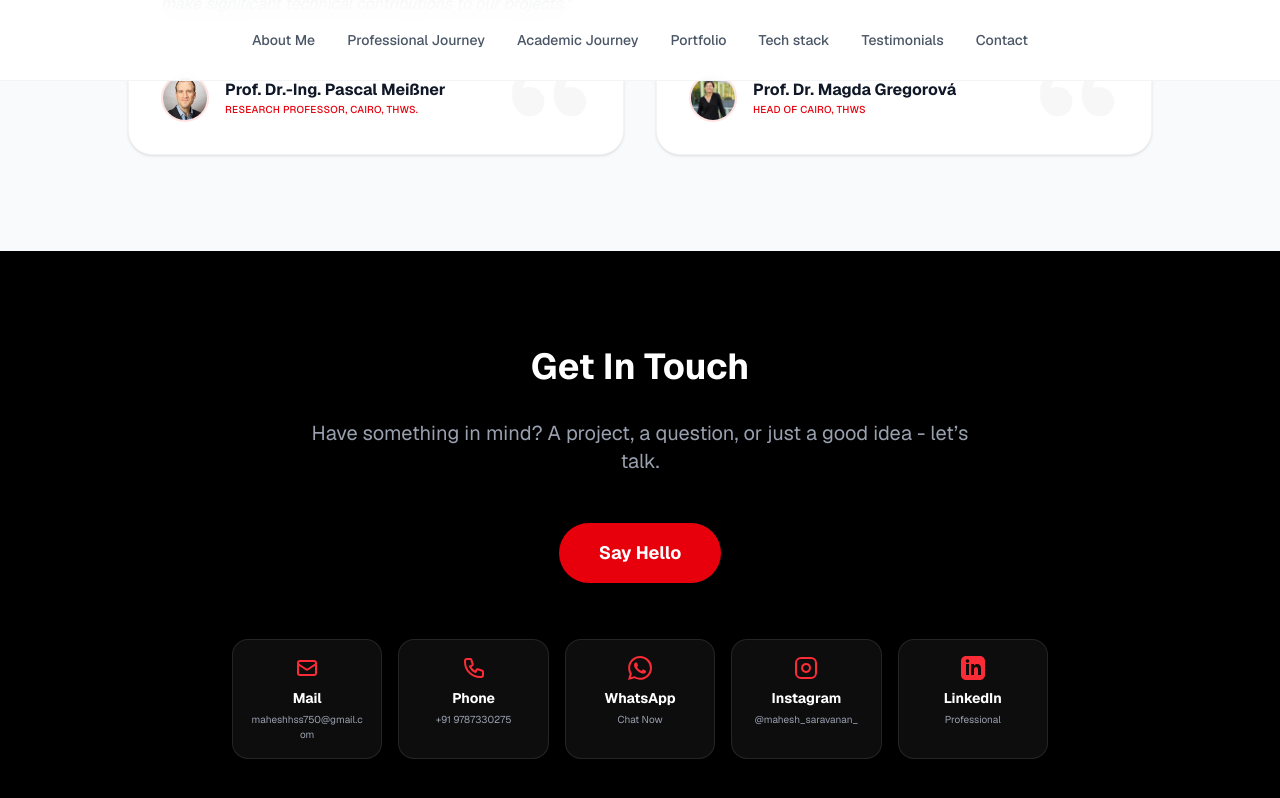
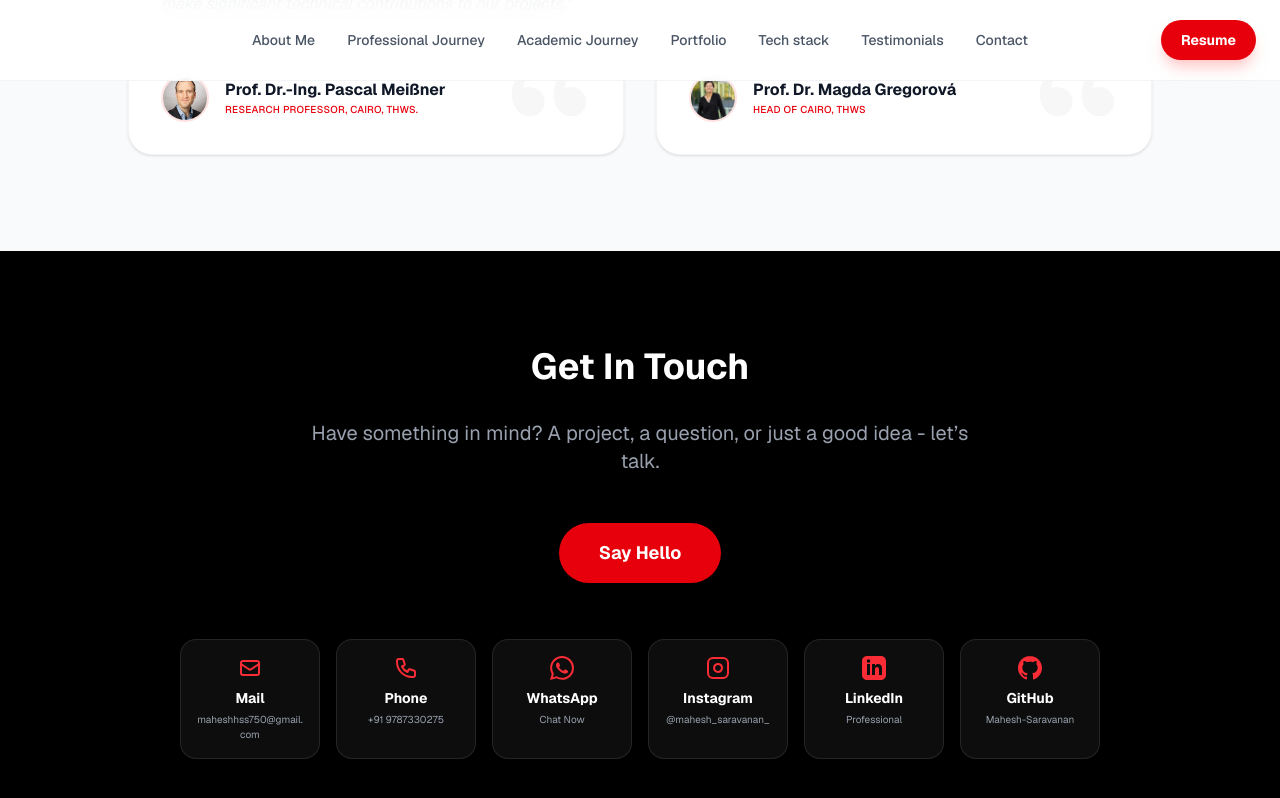
Before and after one commit to Mahesh-Saravanan/Personal-site, a Next.js app: page / in a window 1280 px wide. Both pictures are taken after a click on the button "Say Hello". Shown: the part 5703-6501 px from the top of the page. Built offline with nearby package versions, Linux system fonts and the light colour scheme.

Commit message:
Added Resume download button and git link

```diff
--- a/app/page.tsx
+++ b/app/page.tsx
@@ -147,8 +147,9 @@
     <div className="min-h-screen bg-white text-black font-sans selection:bg-red-100 overflow-x-hidden">
       {/* Navigation */}
       <nav className={`fixed top-0 left-0 right-0 z-50 bg-white/90 backdrop-blur-md border-b border-gray-100 transition-transform duration-300 ${isNavVisible ? 'translate-y-0' : '-translate-y-full'}`}>
-        <div className="max-w-7xl mx-auto px-6 h-20 flex items-center justify-center relative">
-          <div className="hidden md:flex items-center gap-8">
+        <div className="max-w-7xl mx-auto px-6 h-20 flex items-center justify-between relative">
+          <div className="flex-1"></div>
+          <div className="hidden md:flex items-center gap-8 justify-center">
             {sections.map((section) => (
               <Link
                 key={section.name}
@@ -160,11 +161,20 @@
               </Link>
             ))}
           </div>
-          {/* Mobile Menu Button Placeholder */}
-          <button className="md:hidden absolute right-6 p-2 text-gray-600">
-            <span className="sr-only">Open menu</span>
-            <svg className="w-6 h-6" fill="none" stroke="currentColor" viewBox="0 0 24 24"><path strokeLinecap="round" strokeLinejoin="round" strokeWidth={2} d="M4 6h16M4 12h16M4 18h16" /></svg>
-          </button>
+          <div className="flex-1 flex justify-end items-center gap-4">
+            <a
+              href="/resume.pdf"
+              download="Mahesh_Saravanan_Resume.pdf"
+              className="px-5 py-2.5 bg-red-600 text-white text-sm font-bold rounded-full hover:bg-red-700 transition-all shadow-lg shadow-red-200"
+            >
+              Resume
+            </a>
+            {/* Mobile Menu Button Placeholder */}
+            <button className="md:hidden p-2 text-gray-600">
+              <span className="sr-only">Open menu</span>
+              <svg className="w-6 h-6" fill="none" stroke="currentColor" viewBox="0 0 24 24"><path strokeLinecap="round" strokeLinejoin="round" strokeWidth={2} d="M4 6h16M4 12h16M4 18h16" /></svg>
+            </button>
+          </div>
         </div>
       </nav>
 
@@ -579,6 +589,12 @@
                         icon: <path d="M19 0h-14c-2.761 0-5 2.239-5 5v14c0 2.761 2.239 5 5 5h14c2.762 0 5-2.239 5-5v-14c0-2.761-2.238-5-5-5zm-11 19h-3v-11h3v11zm-1.5-12.268c-.966 0-1.75-.79-1.75-1.764s.784-1.764 1.75-1.764 1.75.79 1.75 1.764-.783 1.764-1.75 1.764zm13.5 12.268h-3v-5.604c0-3.368-4-3.113-4 0v5.604h-3v-11h3v1.765c1.396-2.586 7-2.777 7 2.476v6.759z" />,
                         desc: "Professional"
                       },
+                      {
+                        label: "GitHub",
+                        href: "https://github.com/Mahesh-Saravanan",
+                        icon: <path d="M12 0c-6.626 0-12 5.373-12 12 0 5.302 3.438 9.8 8.207 11.387.599.111.793-.261.793-.577v-2.234c-3.338.726-4.042-1.416-4.042-1.416-.546-1.387-1.333-1.756-1.333-1.756-1.089-.745.083-.729.083-.729 1.205.084 1.839 1.237 1.839 1.237 1.07 1.834 2.807 1.304 3.492.997.107-.775.418-1.305.762-1.604-2.665-.305-5.467-1.334-5.467-5.931 0-1.311.469-2.381 1.236-3.221-.124-.303-.535-1.524.117-3.176 0 0 1.008-.322 3.301 1.23.957-.266 1.983-.399 3.003-.404 1.02.005 2.047.138 3.006.404 2.291-1.552 3.297-1.23 3.297-1.23.653 1.653.242 2.874.118 3.176.77.84 1.235 1.911 1.235 3.221 0 4.609-2.807 5.624-5.479 5.921.43.372.823 1.102.823 2.222v3.293c0 .319.192.694.801.576 4.765-1.589 8.199-6.086 8.199-11.386 0-6.627-5.373-12-12-12z" />,
+                        desc: "Mahesh-Saravanan"
+                      },
                     ].map((link, i) => (
                       <motion.a
                         key={link.label}
@@ -592,7 +608,7 @@
                         className="flex-1 min-w-[140px] max-w-[190px] p-4 bg-white/5 border border-white/10 rounded-2xl hover:bg-white/10 transition-colors group"
                       >
                         <div className="text-red-500 mb-2 flex justify-center">
-                          <svg className="w-6 h-6" fill={link.isWhatsApp || link.label === "LinkedIn" ? "currentColor" : "none"} stroke={link.isWhatsApp || link.label === "LinkedIn" ? "none" : "currentColor"} viewBox="0 0 24 24" strokeWidth={2}>
+                          <svg className="w-6 h-6" fill={link.isWhatsApp || link.label === "LinkedIn" || link.label === "GitHub" ? "currentColor" : "none"} stroke={link.isWhatsApp || link.label === "LinkedIn" || link.label === "GitHub" ? "none" : "currentColor"} viewBox="0 0 24 24" strokeWidth={2}>
                             {link.icon}
                           </svg>
                         </div>
@@ -788,6 +804,11 @@
             <a href="https://www.linkedin.com/in/mahesh-saravanan-/" target="_blank" rel="noopener noreferrer" className="text-gray-400 hover:text-blue-700 transition-colors">
               <svg className="w-6 h-6 fill-current" viewBox="0 0 24 24"><path d="M19 0h-14c-2.761 0-5 2.239-5 5v14c0 2.761 2.239 5 5 5h14c2.762 0 5-2.239 5-5v-14c0-2.761-2.238-5-5-5zm-11 19h-3v-11h3v11zm-1.5-12.268c-.966 0-1.75-.79-1.75-1.764s.784-1.764 1.75-1.764 1.75.79 1.75 1.764-.783 1.764-1.75 1.764zm13.5 12.268h-3v-5.604c0-3.368-4-3.113-4 0v5.604h-3v-11h3v1.765c1.396-2.586 7-2.777 7 2.476v6.759z" /></svg>
             </a>
+            <a href="https://github.com/Mahesh-Saravanan" target="_blank" rel="noopener noreferrer" className="text-gray-400 hover:text-black transition-colors">
+              <svg className="w-6 h-6 fill-current" viewBox="0 0 24 24">
+                <path d="M12 0c-6.626 0-12 5.373-12 12 0 5.302 3.438 9.8 8.207 11.387.599.111.793-.261.793-.577v-2.234c-3.338.726-4.042-1.416-4.042-1.416-.546-1.387-1.333-1.756-1.333-1.756-1.089-.745.083-.729.083-.729 1.205.084 1.839 1.237 1.839 1.237 1.07 1.834 2.807 1.304 3.492.997.107-.775.418-1.305.762-1.604-2.665-.305-5.467-1.334-5.467-5.931 0-1.311.469-2.381 1.236-3.221-.124-.303-.535-1.524.117-3.176 0 0 1.008-.322 3.301 1.23.957-.266 1.983-.399 3.003-.404 1.02.005 2.047.138 3.006.404 2.291-1.552 3.297-1.23 3.297-1.23.653 1.653.242 2.874.118 3.176.77.84 1.235 1.911 1.235 3.221 0 4.609-2.807 5.624-5.479 5.921.43.372.823 1.102.823 2.222v3.293c0 .319.192.694.801.576 4.765-1.589 8.199-6.086 8.199-11.386 0-6.627-5.373-12-12-12z" />
+              </svg>
+            </a>
           </div>
         </div>
       </footer>
```
